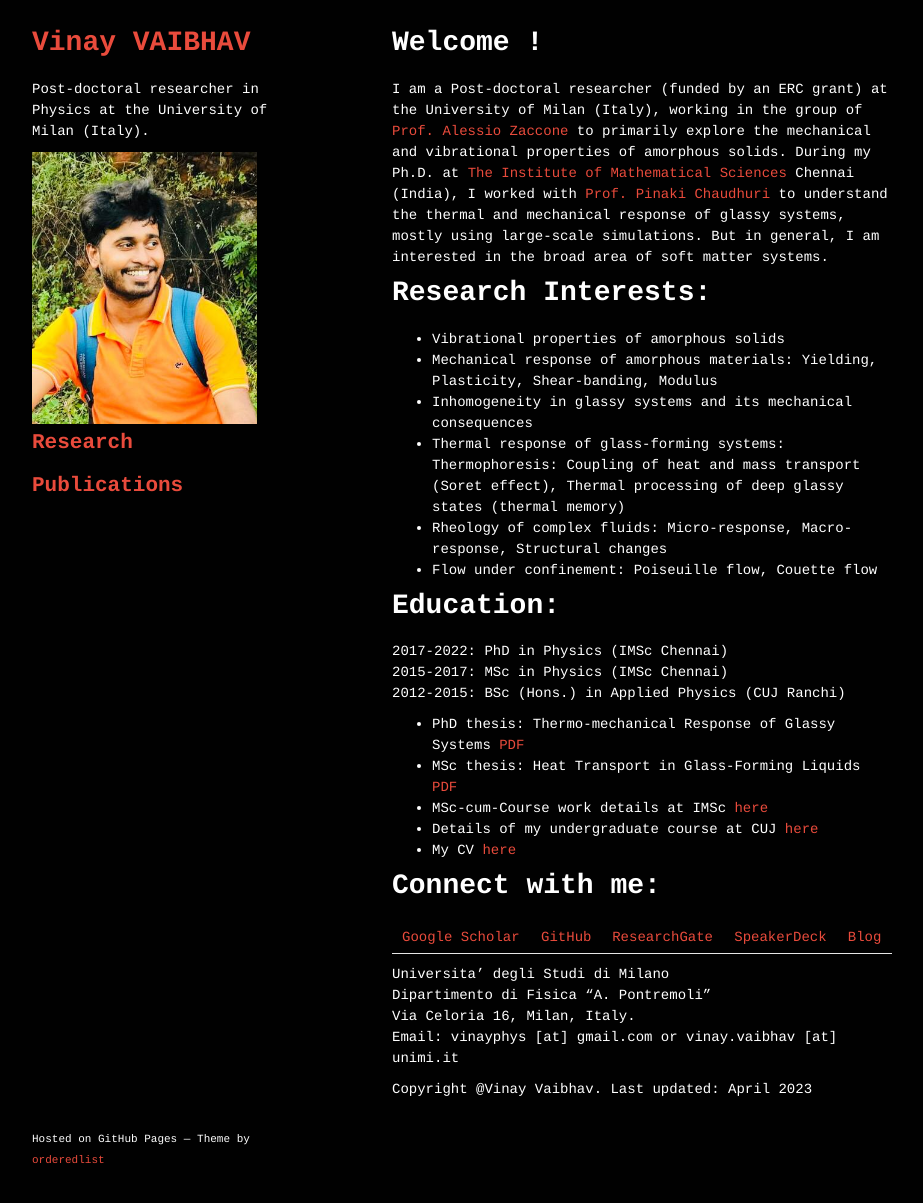
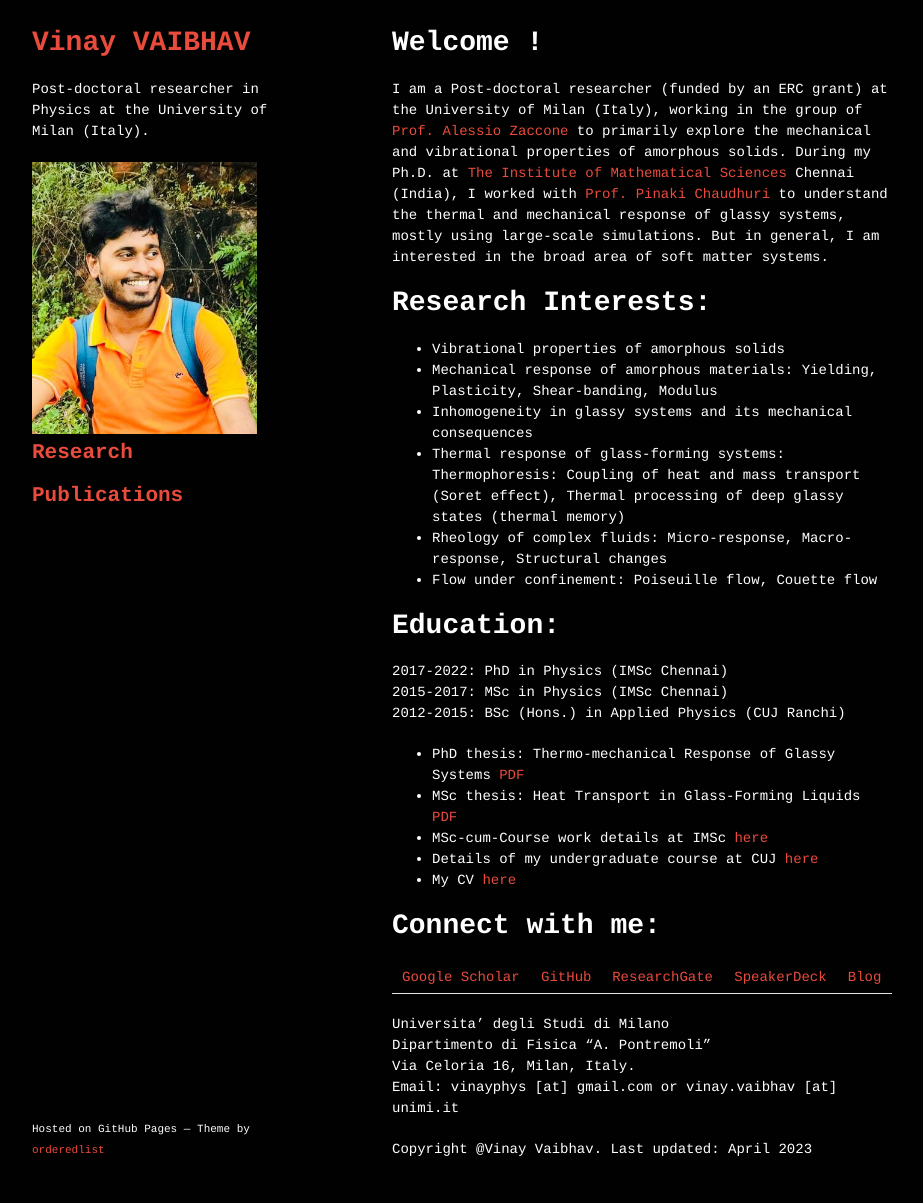
Before and after one commit to vinayphys/vinayphys.github.io, a Jekyll site: the page built from index.md, in a window 1280 px wide and 1230 px high. Shown: the top 1203 px of the window, without its empty margins (178-1101 px from the left). Built offline with Jekyll 4.4.1, drawn with Linux system fonts in a browser that asks for light colours; our own code applies the rules of GitHub Pages for plain Markdown files; a script that is not in the unit is left out.

Commit message:
Update styles.css

```diff
--- a/stylesheets/styles.css
+++ b/stylesheets/styles.css
@@ -8,11 +8,11 @@ body {
 
 h1, h2, h3, h4, h5, h6 {
   color:#E94B3CFF;
-  margin:0px 0px 20px
+  margin:0 0 20px
 }
 
 p, ul, ol, table, pre, dl {
-  margin:0 0 10px;
+  margin:0 0 20px;
 }
 
 h1, h2, h3 {
@@ -184,7 +184,7 @@ hr {
   border:0;
   background:#e5e5e5;
   height:1px;
-  margin:0 0 10px;
+  margin:0 0 20px;
 }
 
 footer {
@@ -215,8 +215,8 @@ footer {
   section {
     border:1px solid #e5e5e5;
     border-width:1px 0;
-    padding:10px 0;
-    margin:0 0 10px;
+    padding:20px 0;
+    margin:0 0 20px;
   }
 
   header a small {
```
